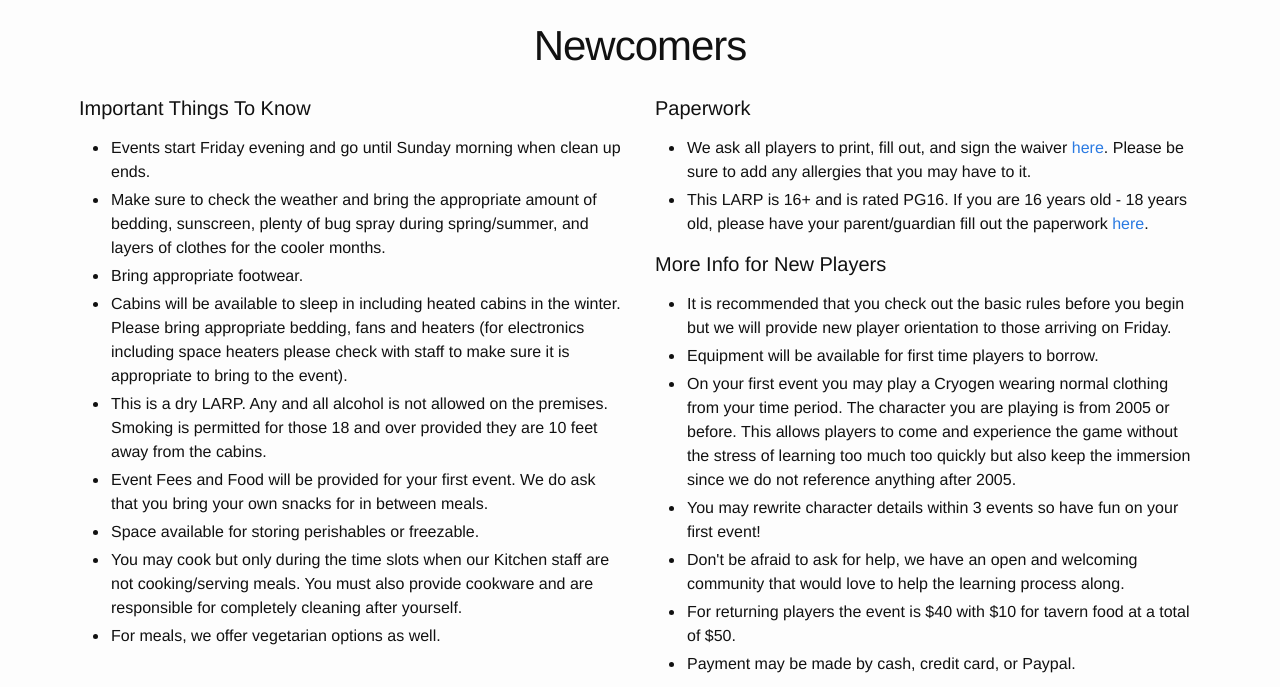
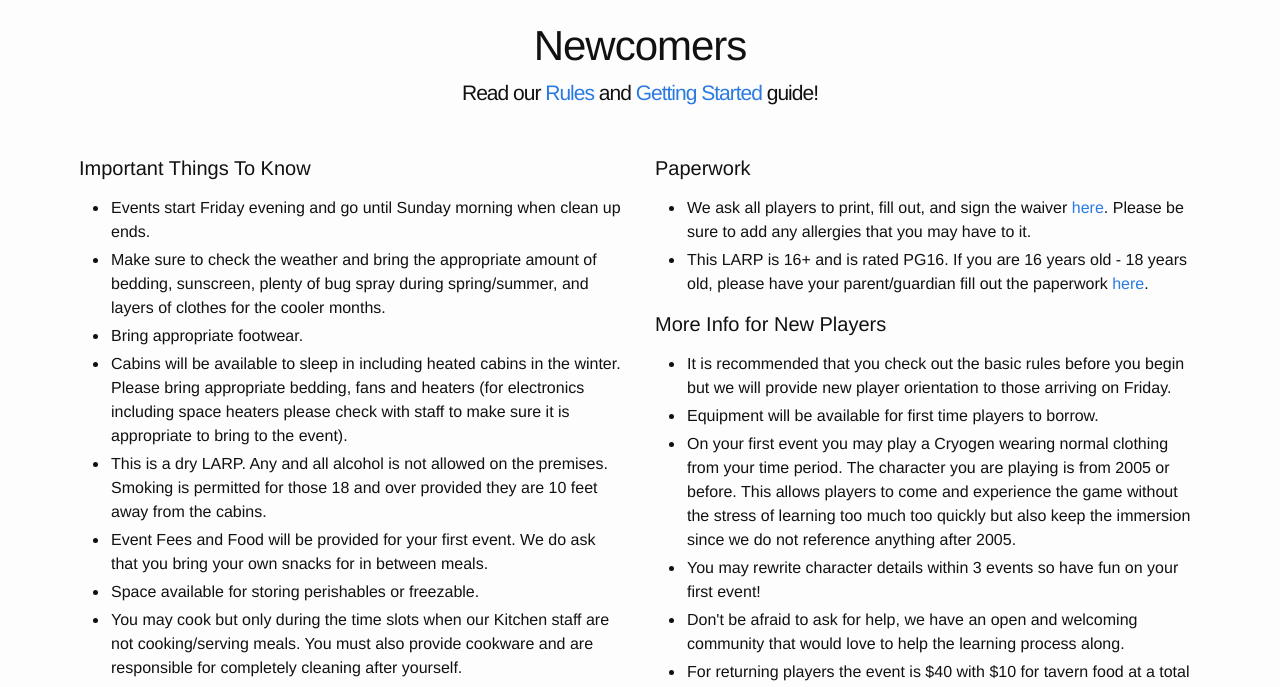
Before and after one commit to MetricMike/simterra-site, a Jekyll site: the page built from newcomers.md, in a window 1280 px wide. Shown: the part 711-1398 px from the top of the page. Built offline with Jekyll 4.4.1, drawn with Linux system fonts in a browser that asks for light colours.

Commit message:
add subtitle and rules hint to newcomers

```diff
--- a/_layouts/page.html
+++ b/_layouts/page.html
@@ -5,7 +5,12 @@ layout: default
 <article class="post">
   <header class="post-header">
     <h1 class="post-title">{{ page.full_title }}</h1>
+    {% if page.subtitle %}
+    <h3 class="post-subtitle">{{ page.subtitle }}</h3>
+    {% endif %}
   </header>
+
+  <br/>
 
   <div class="post-content">
     {{ content }}
--- a/_sass/_layout.scss
+++ b/_sass/_layout.scss
@@ -243,7 +243,7 @@
 	margin-bottom: $spacing-unit;
 }
 
-.post-title {
+.post-title, .post-subtitle {
 	font-size: 42px;
 	letter-spacing: -1px;
 	line-height: 1;
@@ -252,6 +252,11 @@
 	@include media-query($on-laptop) {
 		font-size: 36px;
 	}
+}
+
+.post-subtitle {
+	font-size: 21px;
+	text-color: darkslategray;
 }
 
 .post-content {
--- a/newcomers.md
+++ b/newcomers.md
@@ -2,6 +2,7 @@
 layout: page
 title: Newcomers
 full_title: Newcomers
+subtitle: "Read our <a href='{{ site.docs_url }}'>Rules</a> and <a href='{{ site.quickstart_url }}'>Getting Started</a> guide!</li>"
 banner-img: newcomers.jpg
 permalink: /newcomers/
 ---
```
